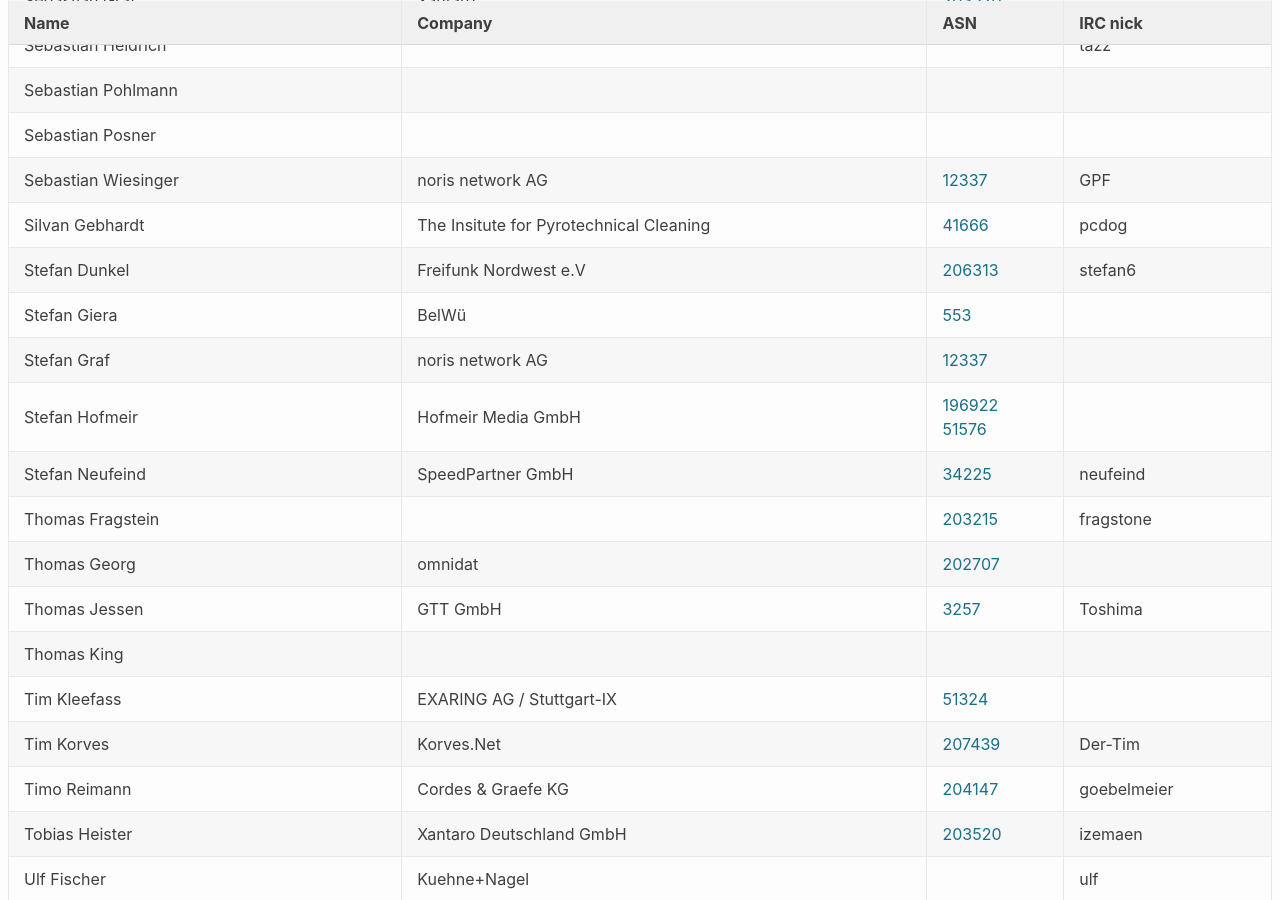
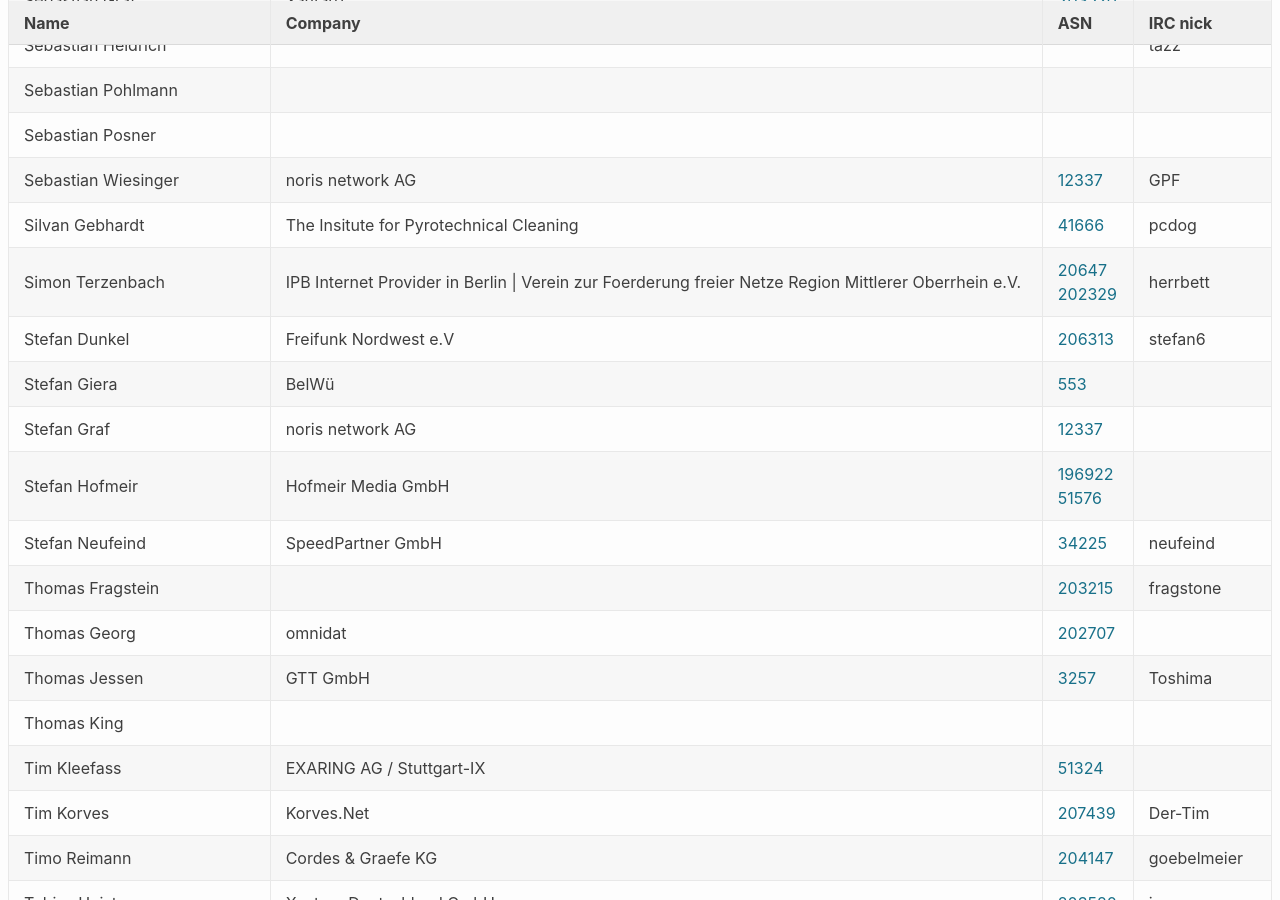
Before and after one commit to denog/pretix-attendeelist, a Jekyll site: the page built from denog2020.markdown, in a window 1280 px wide and 900 px high, scrolled down 5257 px. Built offline with Jekyll 4.4.1, drawn with Linux system fonts in a browser that asks for light colours.

Commit message:
Latest data: Sat Jan 30 15:29:22 UTC 2021

```diff
--- a/_data/attendees_meetup2021-01.json
+++ b/_data/attendees_meetup2021-01.json
@@ -666,6 +666,12 @@
     "asn": "41666"
   },
   {
+    "name": "Simon Terzenbach",
+    "company": "IPB Internet Provider in Berlin | Verein zur Foerderung freier Netze Region Mittlerer Oberrhein e.V.",
+    "irc": "herrbett",
+    "asn": "20647 202329"
+  },
+  {
     "name": "Stefan Dunkel",
     "company": "Freifunk Nordwest e.V",
     "irc": "stefan6",
```
